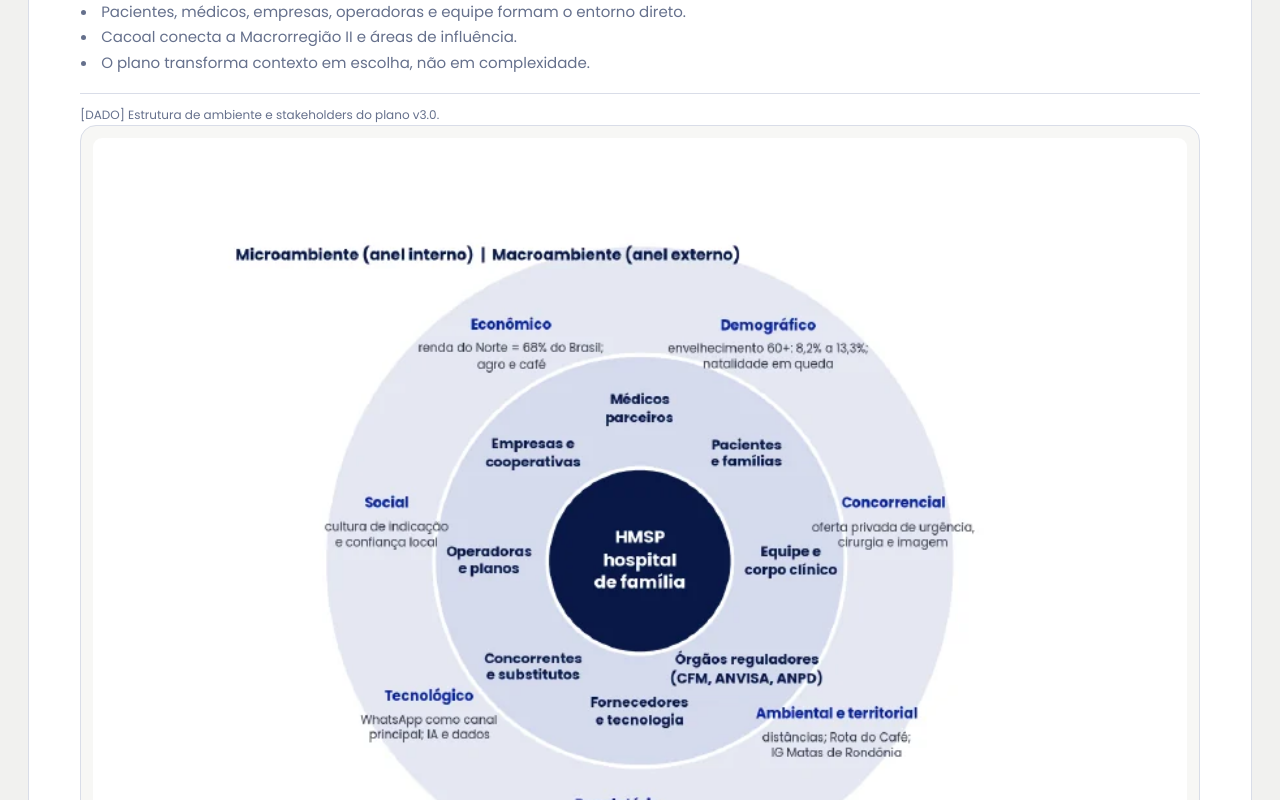
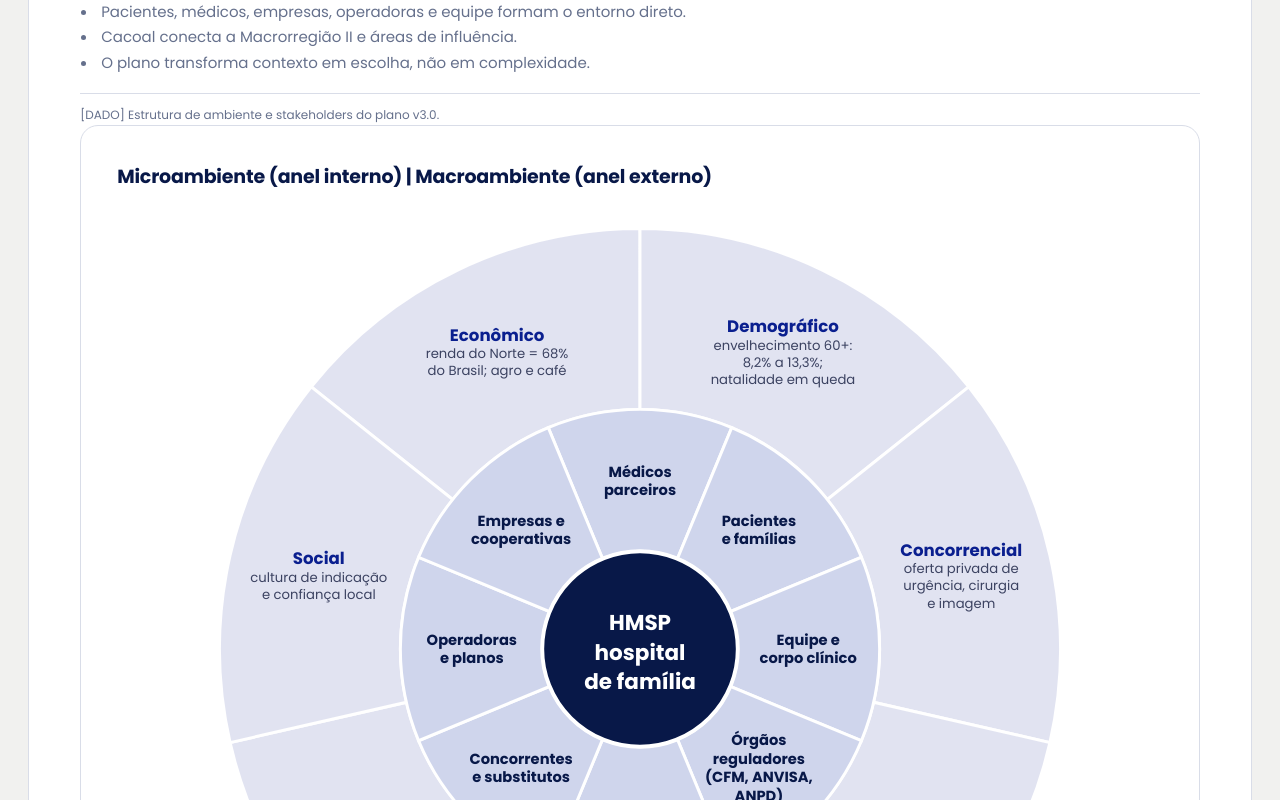
Before and after one commit to emanaproducoes-cmyk/hospitalsaopaulo, a Next.js app: page / in a window 1280 px wide. Shown: the part 4760-5560 px from the top of the page. Built offline with nearby package versions, Linux system fonts and the light colour scheme.

Commit message:
Update page.tsx

```diff
--- a/app/page.tsx
+++ b/app/page.tsx
@@ -1,9 +1,10 @@
 "use client";
 
-import { Fragment, useEffect, useRef, useState } from "react";
+import { Fragment, useEffect, useRef, useState, type ComponentType } from "react";
 import "./globals.css";
 import "./hero-soft.css";
 import "./dossie.css";
+import Ambiente from "./figures/Ambiente";
 
 type CardKind = "timeline" | "rings" | "quadrants" | "stakeholders" | "map" | "bars" | "funnel" | "line" | "radar" | "palette" | "position" | "voice" | "growth" | "loops" | "layers" | "tools" | "journey" | "assistant" | "hub" | "dashboard" | "gantt" | "org" | "steps" | "training" | "scale";
 
@@ -304,7 +305,15 @@
   contato: "contato", assistente: "assistente", painel: "painel", implantacao: "implantacao",
   organograma: "organograma",
 };
+/* Figuras já redesenhadas em SVG/CSS. Cada nova figura entra aqui; o .webp só é usado enquanto não existir.
+   Quando todas estiverem prontas, apague este bloco de .webp, o pdfCropByCard e a pasta public/assets/plan-crops. */
+const figureByCard: Record<string, ComponentType> = {
+  ambiente: Ambiente,
+};
+
 function PlanFigure({ card }: { card: CardData }) {
+  const Figure = figureByCard[card.id];
+  if (Figure) return <div className="dossie-figure"><Figure /></div>;
   const crop = pdfCropByCard[card.id] ?? "origem";
   return <figure className="pdf-visual dossie-figure"><img src={`/assets/plan-crops/${crop}.webp`} alt={`Gráfico ou mapa do Plano de Marketing, Branding e Growth: ${card.title}`} loading="lazy" /></figure>;
 }
```
